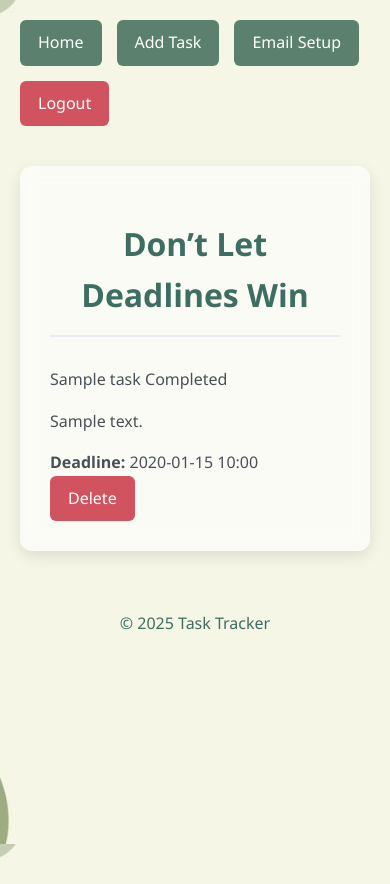
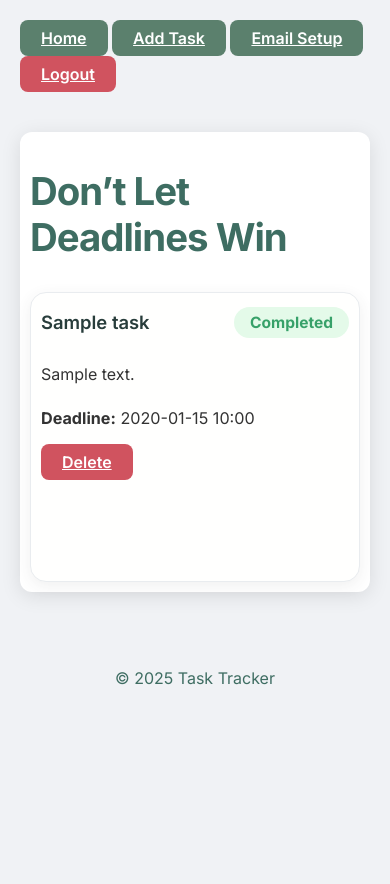
Before and after one commit to rev0995/Smart_task_tracker, a Flask app: page / in a window 390 px wide. Run offline with Flask 3, Linux system fonts and the light colour scheme; a user stored in the database is signed in; tables that the repository leaves empty hold one stand-in row (values such as "Sample post").

Commit message:
Update style.css

```diff
--- a/static/style.css
+++ b/static/style.css
@@ -1,173 +1,258 @@
-/* General Body and Layout Styling */
+/* General body and typography styling */
 body {
-    font-family: 'Segoe UI', Tahoma, Geneva, Verdana, sans-serif;
-    /* IMPORTANT: The path below assumes background.jpg is in the same folder as style.css */
-    background-image: url('background.jpg');
-    background-size: cover;
-    background-position: center;
-    background-repeat: no-repeat;
-    background-attachment: fixed;
-    color: #495057;
-    line-height: 1.6;
+    font-family: 'Inter', sans-serif;
+    background-color: #f0f2f5;
+    color: #333;
     margin: 0;
     padding: 20px;
     min-height: 100vh;
+    display: flex;
+    flex-direction: column;
+    align-items: center;
 }
 
-.container {
-    max-width: 800px;
-    margin: 40px auto;
-    /* New: Semi-transparent background that complements the image */
-    background: rgba(255, 255, 255, 0.6);
-    padding: 30px;
+/* Shared card styling for containers */
+.card {
+    background: #ffffff;
+    padding: 3rem;
     border-radius: 12px;
-    /* New: More subtle box shadow to match the lighter feel */
-    box-shadow: 0 5px 15px rgba(0, 0, 0, 0.1);
-    /* New: Frosted glass effect for a modern look */
-    backdrop-filter: blur(8px);
+    box-shadow: 0 4px 20px rgba(0, 0, 0, 0.1);
+    box-sizing: border-box;
+    animation: fadeIn 0.8s ease-out;
 }
 
-h1 {
+/* --- Styles for the Login/Signup pages --- */
+.login-container {
+    max-width: 400px;
     text-align: center;
-    /* Changed title color to a dark green from the image */
-    color: #3e6d62;
-    font-weight: 600;
-    margin-bottom: 30px;
-    border-bottom: 2px solid #e9ecef;
-    padding-bottom: 15px;
+    margin-top: 50px;
 }
 
-/* Table Styling */
-table {
-    width: 100%;
-    border-collapse: separate;
-    border-spacing: 0;
-    margin-top: 25px;
-    border-radius: 8px;
-    overflow: hidden;
-    box-shadow: 0 4px 10px rgba(0, 0, 0, 0.08);
+.login-container h1 {
+    font-size: 2.2rem;
+    font-weight: 700;
+    color: #2c3e50;
+    margin-bottom: 0.5rem;
 }
 
-th, td {
-    border: none;
-    padding: 15px;
-    text-align: left;
+.login-container p {
+    font-size: 1rem;
+    color: #6c757d;
+    margin-bottom: 2rem;
 }
 
-th {
-    background-color: #f7f8f9;
-    font-weight: bold;
-    color: #495057;
-    text-transform: uppercase;
-    font-size: 0.9em;
+.form-group {
+    text-align: left;
+    margin-bottom: 1.5rem;
 }
 
-td {
-    /* Keeping table cells white for readability */
-    background-color: #ffffff;
-    border-bottom: 1px solid #dee2e6;
+label {
+    display: block;
+    margin-bottom: 0.5rem;
+    font-weight: 600;
+    color: #495057;
 }
 
-tr:hover td {
-    background-color: #f1f3f5;
+input[type="email"],
+input[type="password"],
+input[type="text"],
+input[type="datetime-local"],
+textarea {
+    width: 100%;
+    padding: 12px 16px;
+    border: 1px solid #ced4da;
+    border-radius: 8px;
+    font-size: 1rem;
+    box-sizing: border-box;
+    transition: border-color 0.3s, box-shadow 0.3s;
 }
 
-tr:last-child td {
-    border-bottom: none;
+input:focus,
+textarea:focus {
+    border-color: #5b806d;
+    outline: none;
+    box-shadow: 0 0 0 3px rgba(91, 128, 109, 0.25);
 }
 
-/* Button and Form Styling */
+.signup-link {
+    font-size: 0.9rem;
+    margin-top: 1.5rem;
+    color: #6c757d;
+}
+
+.signup-link a {
+    color: #5b806d;
+    text-decoration: none;
+    font-weight: 600;
+    transition: color 0.3s ease;
+}
+
+.signup-link a:hover {
+    color: #4a6a57;
+    text-decoration: underline;
+}
+
+/* --- End of Login/Signup styles --- */
+
+
+/* Main container for page content */
+.container {
+    max-width: 900px;
+    margin: 40px auto;
+    padding: 40px;
+}
+
+/* Heading styling */
+h1 {
+    text-align: left;
+    color: #3e6d62;
+    font-weight: 700;
+    margin-bottom: 32px;
+    font-size: 2.4rem;
+    letter-spacing: -1px;
+}
+
+/* Flex grid container for task cards */
+.task-list-grid {
+    display: flex;
+    flex-wrap: wrap;
+    gap: 32px;
+    justify-content: flex-start;
+    margin-top: 24px;
+}
+
+/* Each task card */
+.task-card {
+    flex: 0 1 320px;
+    background: #fffffe;
+    border-radius: 16px;
+    box-shadow: 0 4px 15px rgba(60, 60, 64, 0.08);
+    border: 1px solid #e9ecef;
+    padding: 22px 28px;
+    margin-bottom: 0;
+    display: flex;
+    flex-direction: column;
+    transition: box-shadow 0.3s ease;
+}
+
+.task-card:hover {
+    box-shadow: 0 8px 24px rgba(60, 60, 64, 0.12);
+}
+
+/* Header with task title and days left badge */
+.task-header {
+    display: flex;
+    justify-content: space-between;
+    align-items: center;
+    margin-bottom: 10px;
+}
+
+.task-title {
+    font-size: 1.15rem;
+    font-weight: 600;
+    color: #283d3b;
+}
+
+/* Days left badge */
+.days-left-badge {
+    font-size: 0.97em;
+    padding: 6px 16px;
+    border-radius: 20px;
+    background: #e4fae9;
+    color: #37a169;
+    font-weight: bold;
+}
+
+/* Task details */
+.task-details {
+    margin: 8px 0 12px 0;
+    display: flex;
+    align-items: center;
+    gap: 18px;
+    font-size: 1.01rem;
+}
+
+/* Status badges */
+.status-pending {
+    background: #fff5ec;
+    color: #ee964b;
+    font-weight: 600;
+    padding: 2px 9px;
+    border-radius: 13px;
+}
+
+.status-completed {
+    background: #e4fae9;
+    color: #37a169;
+    font-weight: 600;
+    padding: 2px 9px;
+    border-radius: 13px;
+}
+
+/* Actions container */
+.task-actions {
+    display: flex;
+    gap: 12px;
+    margin-top: 4px;
+}
+
+/* Buttons */
 .btn {
     display: inline-block;
-    padding: 10px 18px;
-    text-decoration: none;
+    padding: 8px 21px;
     background-color: #5b806d;
     color: white;
-    border-radius: 6px;
-    font-weight: 500;
-    transition: background-color 0.3s ease, transform 0.2s ease;
+    border-radius: 8px; /* Consistent with other elements */
+    font-weight: 600;
     border: none;
     cursor: pointer;
     font-size: 1em;
+    transition: background-color 0.3s, transform 0.2s;
 }
 
 .btn:hover {
-    background-color: #3e6d62;
+    background-color: #4a6a57; /* Matches login button hover */
     transform: translateY(-2px);
 }
 
+/* Delete button style */
 .btn.delete {
     background-color: #d0535f;
 }
 
 .btn.delete:hover {
     background-color: #a9414b;
-    transform: translateY(-2px);
 }
 
-.btn-container {
-    display: flex;
-    gap: 10px;
-    margin-bottom: 20px;
-    align-items: center;
+/* Responsive adjustments */
+@media (max-width: 900px) {
+    .task-list-grid {
+        gap: 16px;
+    }
+    .task-card {
+        flex: 1 1 260px;
+        padding: 14px 10px;
+    }
 }
 
-.main-links {
-    display: flex;
-    gap: 15px;
-    margin-bottom: 20px;
-    flex-wrap: wrap;
+@media (max-width: 600px) {
+    .task-list-grid {
+        flex-direction: column;
+        gap: 12px;
+    }
+    .container {
+        padding: 10px;
+    }
 }
 
-form {
-    display: flex;
-    flex-direction: column;
-    /* Keeping forms opaque for better input visibility */
-    background-color: #f7f8f9;
-    padding: 25px;
-    border-radius: 8px;
-    margin-top: 20px;
+/* Subtle animation for the container on load */
+@keyframes fadeIn {
+    from {
+        opacity: 0;
+        transform: translateY(20px);
+    }
+    to {
+        opacity: 1;
+        transform: translateY(0);
+    }
 }
-
-form label {
-    font-weight: 600;
-    margin-bottom: 5px;
-    color: #495057;
-}
-
-form input[type="text"],
-form input[type="datetime-local"],
-form input[type="email"],
-form input[type="password"] {
-    margin-bottom: 20px;
-    padding: 12px;
-    border: 1px solid #ced4da;
-    border-radius: 6px;
-    font-size: 1em;
-    width: 100%;
-    box-sizing: border-box;
-    transition: border-color 0.3s ease;
-}
-
-form input:focus {
-    border-color: #80bdff;
-    outline: none;
-    box-shadow: 0 0 0 0.2rem rgba(0, 123, 255, 0.25);
-}
-
-form button[type="submit"] {
-    margin-top: 10px;
-    width: auto;
-    align-self: flex-start;
-}
-
-/* Status Styling */
-.status-pending {
-    color: #e88d5e;
-    font-weight: bold;
-}
-
-.status-completed {
-    color: #28a745;
-    font-weight: bold;
-}
```
